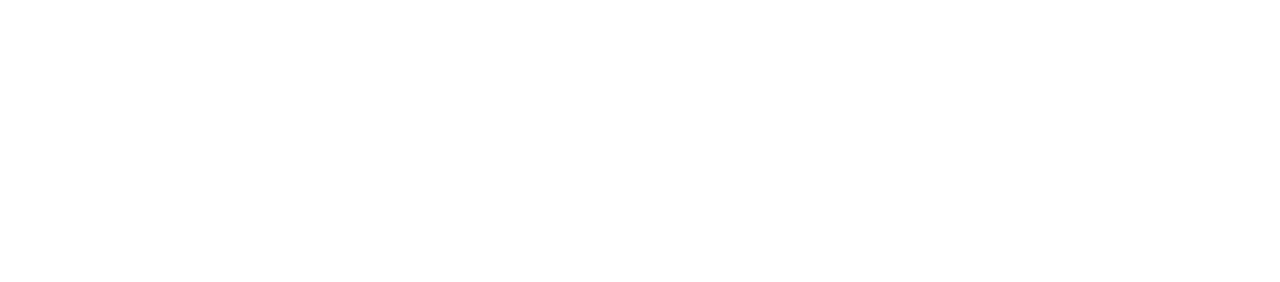
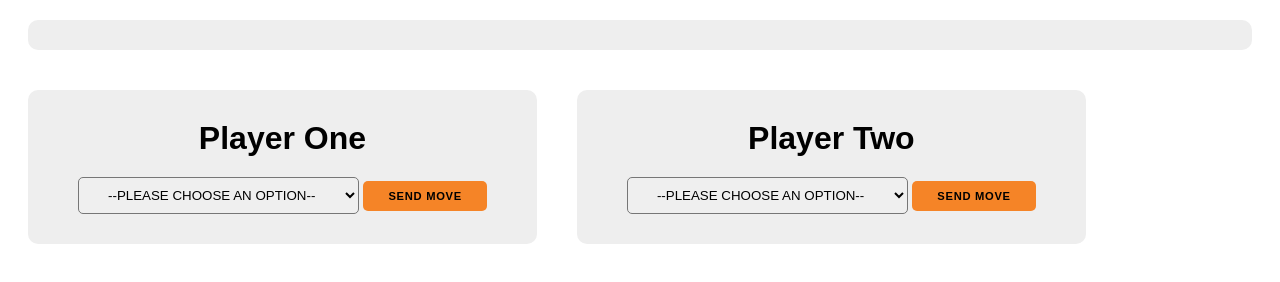
Before and after one commit to leofofeo/RPS-Project, a website with bundled scripts: page client/index.html in a window 1280 px wide. Built offline with nearby package versions, Linux system fonts and the light colour scheme; no server answers.

Commit message:
adds client/server

```diff
--- a/client/index.html
+++ b/client/index.html
@@ -1,5 +1,35 @@
 <html>
 <body>
+  <div id="game"></div>
+
+  <div class="players">
+    <div class="player">
+      <h1> Player One </h1>
+      <select id="player-one-select">
+        <option value="">--Please choose an option--</option>
+        <option value="rock">Rock</option>
+        <option value="paper">Paper</option>
+        <option value="scissors">Scissors</option>
+      </select>
+      <div class="button" id="player-one-send">
+        Send Move
+      </div>
+    </div>
+
+    <div class="player">
+      <h1> Player Two </h1>
+      <select id="player-two-select">
+        <option value="">--Please choose an option--</option>
+        <option value="rock">Rock</option>
+        <option value="paper">Paper</option>
+        <option value="scissors">Scissors</option>
+      </select>
+      <div class="button" id="player-two-send">
+        Send Move
+      </div>
+    </div>
+  </div>
+
   <script src="./index.js"></script>
 </body>
 </html>
--- a/client/index.js
+++ b/client/index.js
@@ -1 +1,26 @@
-console.log('hello world!')
+import "./index.scss";
+
+let ws;
+function start(){
+    ws = new WebSocket('ws://localhost:8080');
+    ws.onmessage = function({ data }) {
+        document.getElementById("game").innerHTML = data;
+    };
+    ws.onclose = function(){
+        // attempt reconnection on close
+        setTimeout(start, 1000);
+    };
+}
+start();
+
+console.log(document.getElementById("player-one-send"));
+
+document.getElementById("player-one-send").addEventListener('click', () => {
+    const {value} = document.getElementById("player-one-select");
+    ws.send(JSON.stringify({ player: 0, move: value }));
+});
+
+document.getElementById("player-two-send").addEventListener('click', () => {
+    const {value} = document.getElementById("player-two-select");
+    ws.send(JSON.stringify({ player: 1, move: value }));
+});
--- /dev/null
+++ b/client/index.scss
@@ -0,0 +1,53 @@
+body {
+  font-family: 'Muli', sans-serif;
+  font-weight: 300;
+}
+
+#game {
+  font-weight: bold;
+  font-size: 25px;
+  background-color: #eee;
+  margin: 20px;
+  padding: 15px 25px;
+  text-align: center;
+  border-radius: 10px;
+}
+
+.players {
+  display: flex;
+  flex-wrap: wrap;
+}
+
+.player {
+  background-color: #eee;
+  margin: 20px;
+  padding: 30px 50px;
+  text-align: center;
+  border-radius: 10px;
+
+  h1 {
+      margin: 0 0 20px;
+  }
+
+  select {
+    padding: 9px 25px;
+    border-radius: 5px;
+    text-transform: uppercase;
+  }
+}
+
+.button {
+  display: inline-block;
+  font-weight: bold;
+  text-transform: uppercase;
+  border-radius: 5px;
+  border: none;
+  padding: 9px 25px;
+  font-size: 0.7em;
+  letter-spacing: 0.7px;
+  background-color: #f58427;
+
+  &:hover {
+    cursor: pointer;
+  }
+}
```
Also changed, not shown: package.json (+7 -1 lines), server/index.js (added, +48 -0 lines), 1 other file.
